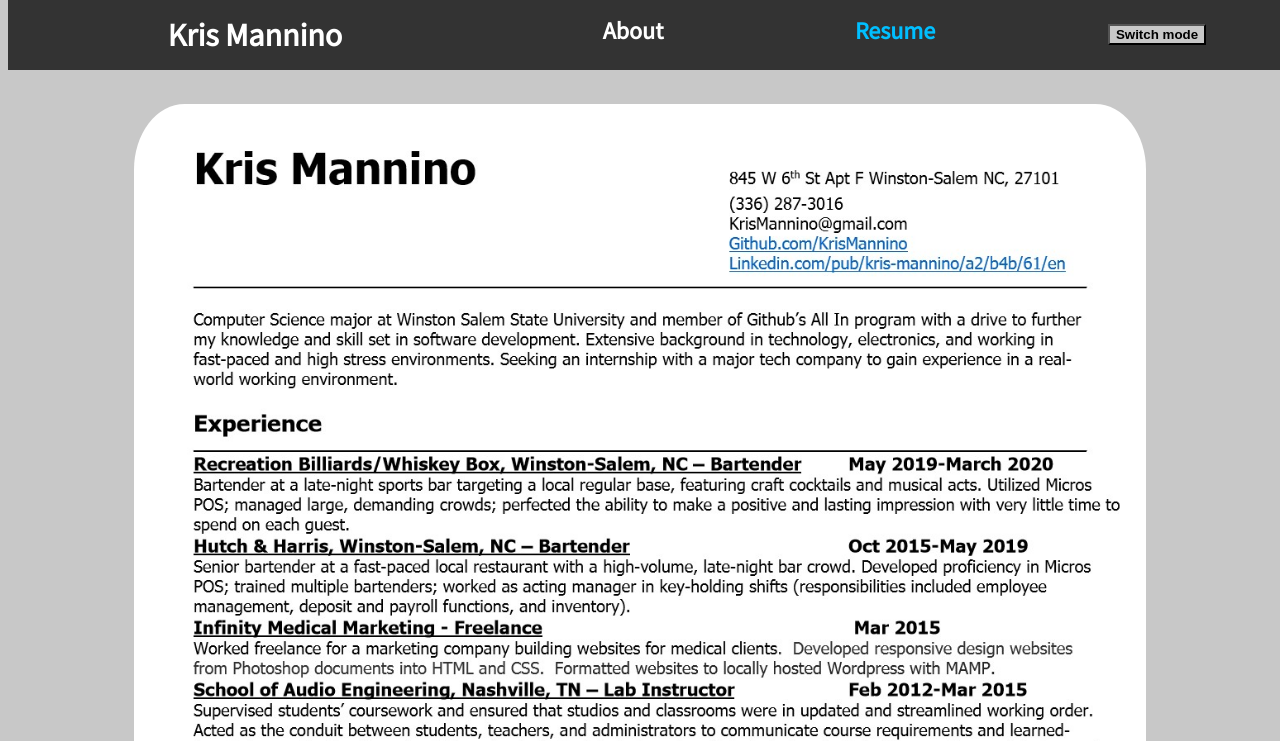
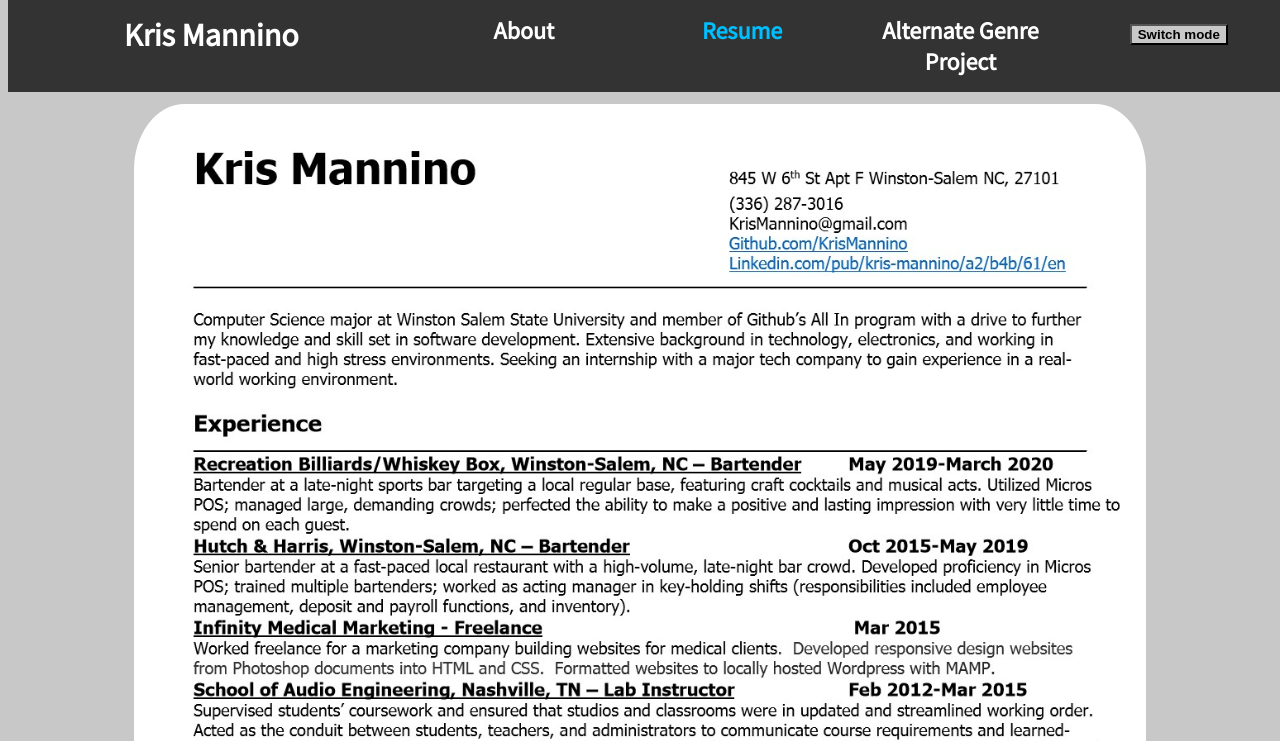
Before and after one commit to KrisMannino/krismannino.github.io, a plain HTML site: page resume.html in a window 1280 px wide. Shown: the top 741 px of the page. Drawn offline with Linux system fonts and the light colour scheme.

Commit message:
Added navigation link to writing project page to the other pages.

```diff
--- a/resume.html
+++ b/resume.html
@@ -20,6 +20,9 @@
       </div>
       <div class="head-3">
         <li><a class="active" href="resume.html">Resume</a></li>
+      </div>
+	 <div class="head-3">
+        <li><a href="introWrit.html">Alternate Genre Project</a></li>
       </div>
       <div class="head-3">
         <li><button onclick="darkFunction()">Switch mode</button></li>
```
Also changed, not shown: index.html (+3 -3 lines).
